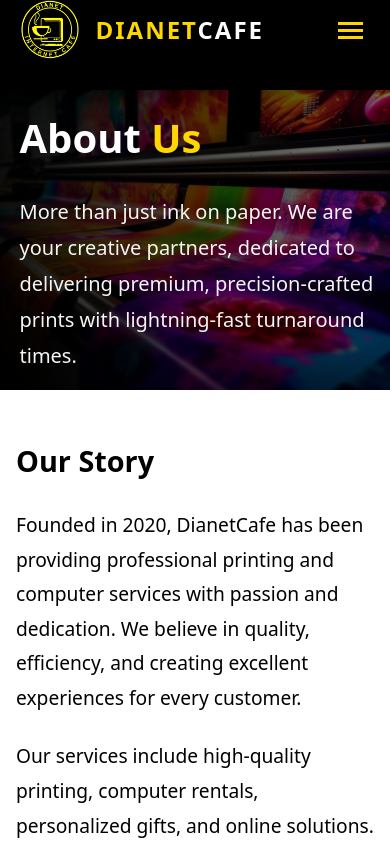
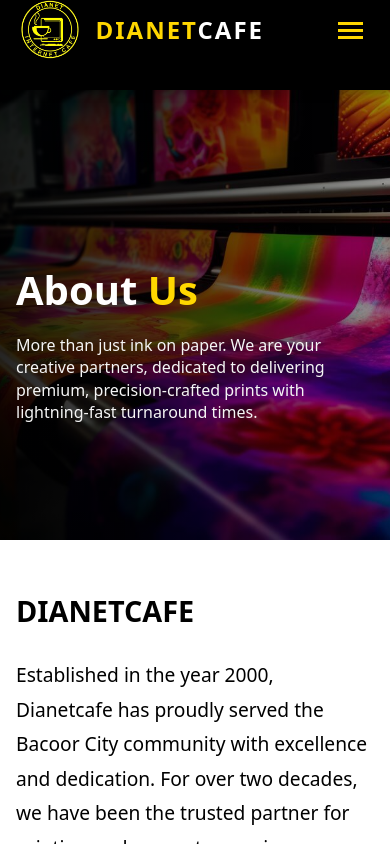
Before and after one commit to KHPASCUA/Itec_dev, a React (Vite) app: page /about in a window 390 px wide. Shown: the top 844 px of the page. Built offline with nearby package versions, Linux system fonts and the light colour scheme.

Commit message:
Update About page: left-aligned hero with overlay navbar, 'Dianetcafe' heading, specific content

```diff
--- a/src/index.css
+++ b/src/index.css
@@ -328,13 +328,15 @@
 /* About Hero */
 .about-hero {
   background-size: cover;
-  background-position: center right;
+  background-position: center;
   background-repeat: no-repeat;
-  padding: 0 0 0 18%;
-  min-height: 400px;
-  display: flex;
-  align-items: center;
+  min-height: 640px;
+  display: flex;
+  align-items: flex-start;
   position: relative;
+  padding-top: 250px;
+  padding-left: 140px;
+  padding-right: 2rem;
 }
 
 .about-hero::before {
@@ -344,7 +346,7 @@
   left: 0;
   right: 0;
   bottom: 0;
-  background: linear-gradient(90deg, rgba(0, 0, 0, 0.92) 0%, rgba(0, 0, 0, 0.75) 35%, rgba(0, 0, 0, 0.5) 100%);
+  background: linear-gradient(90deg, rgba(0, 0, 0, 0.85) 0%, rgba(0, 0, 0, 0.65) 50%, rgba(0, 0, 0, 0.4) 100%);
   pointer-events: none;
 }
 
@@ -356,9 +358,10 @@
 }
 
 .about-hero h1 {
-  font-size: 4rem;
-  font-weight: 800;
+  font-size: 90px;
+  font-weight: 900;
   margin-bottom: 1.5rem;
+  line-height: 1;
 }
 
 .about-white {
@@ -370,11 +373,11 @@
 }
 
 .about-hero-description {
-  font-size: 1.25rem;
+  font-size: 21px;
   color: var(--off-white);
-  max-width: 850px;
+  max-width: 750px;
   margin: 0;
-  line-height: 1.8;
+  line-height: 1.4;
 }
 
 /* About Content Section */
@@ -406,6 +409,14 @@
   font-size: 2.5rem;
   font-weight: 700;
   margin-bottom: 1.5rem;
+}
+
+.about-dianetcafe-title {
+  font-size: 4rem;
+  font-weight: 900;
+  color: var(--yellow);
+  margin-bottom: 1.5rem;
+  text-transform: uppercase;
 }
 
 .about-text-left p,
@@ -2132,13 +2143,23 @@
     grid-template-columns: repeat(4, 1fr);
   }
 
+  .about-hero {
+    padding: 200px 1.5rem 2rem;
+    min-height: 500px;
+    padding-left: 1.5rem;
+  }
+
   .about-hero h1 {
     font-size: 3rem;
   }
 
-  .about-hero {
-    padding: 0 0 0 10%;
-    min-height: 350px;
+  .about-hero-description {
+    font-size: 1.1rem;
+    max-width: 100%;
+  }
+
+  .about-dianetcafe-title {
+    font-size: 2.5rem;
   }
 
   .about-text-left h2,
@@ -2262,12 +2283,21 @@
   }
 
   .about-hero {
-    padding: 0 0 0 5%;
-    min-height: 300px;
+    padding: 180px 1rem 2rem;
+    min-height: 450px;
+    padding-left: 1rem;
   }
 
   .about-hero h1 {
     font-size: 2.5rem;
+  }
+
+  .about-hero-description {
+    font-size: 1rem;
+  }
+
+  .about-dianetcafe-title {
+    font-size: 2rem;
   }
 
   .about-text-left h2,
--- a/src/pages/About.jsx
+++ b/src/pages/About.jsx
@@ -22,15 +22,12 @@
         <div className="about-content-container">
           <div className="about-row">
             <div className="about-text-left">
-              <h2>Our Story</h2>
+              <h2 className="about-dianetcafe-title">Dianetcafe</h2>
               <p>
-                Founded in 2020, DianetCafe has been providing professional printing and computer services
-                with passion and dedication. We believe in quality, efficiency, and creating excellent
-                experiences for every customer.
+                Established in the year 2000, Dianetcafe has proudly served the Bacoor City community with excellence and dedication. For over two decades, we have been the trusted partner for printing and computer services, helping businesses and individuals bring their ideas to life.
               </p>
               <p>
-                Our services include high-quality printing, computer rentals, personalized gifts, and online
-                solutions. Every project tells a story of craftsmanship and commitment to excellence.
+                Our commitment to quality, efficiency, and customer satisfaction has made us a cornerstone of the local community. From document printing to computer rentals, personalized gifts to online solutions, we offer comprehensive services tailored to meet your needs.
               </p>
             </div>
             <div className="about-logo-right">
```
